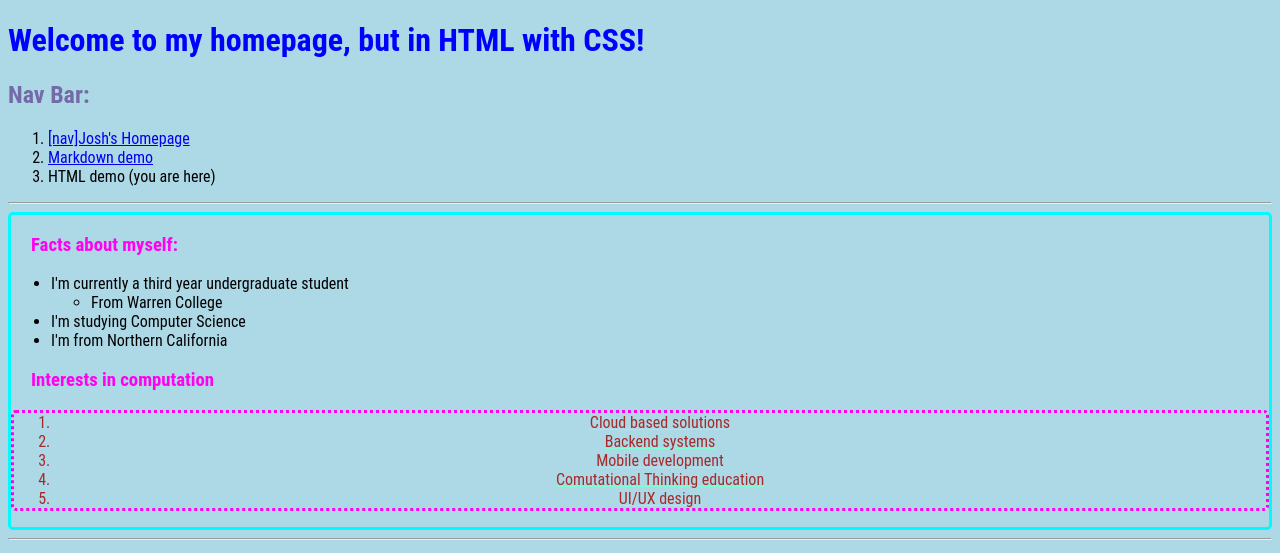
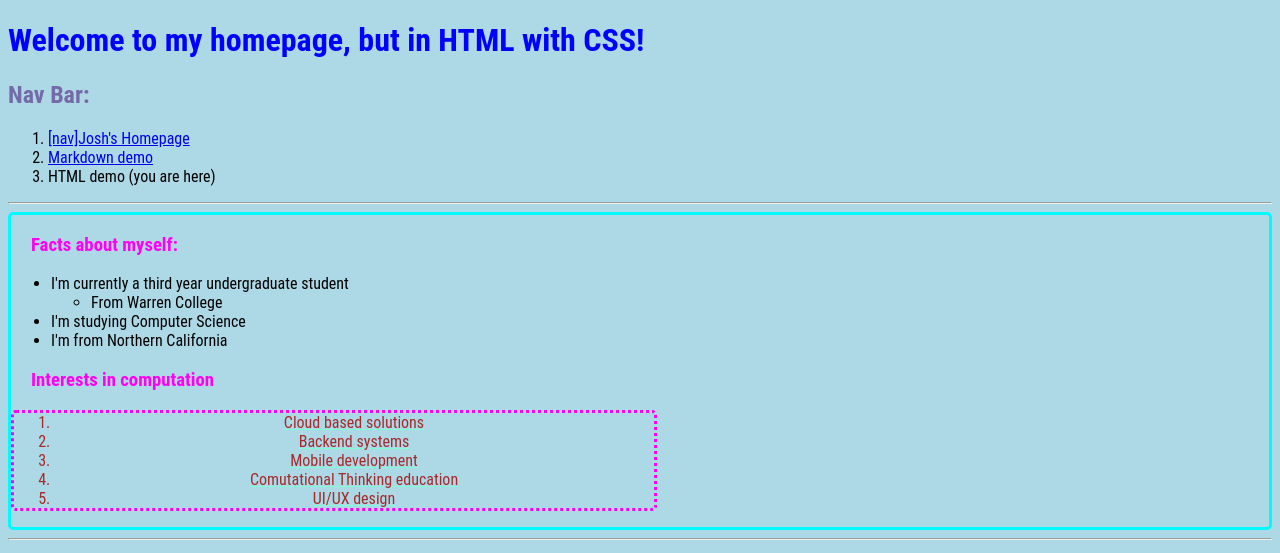
Before and after one commit to j1chou/wi21-cse110-lab3, a plain HTML site: page index.html in a window 1280 px wide. Shown: the top 553 px of the page. Drawn offline with Linux system fonts and the light colour scheme; grey boxes are pictures that could not be loaded.

Commit message:
widths and position

```diff
--- a/mystyle.css
+++ b/mystyle.css
@@ -17,6 +17,7 @@ body {
   }
 
   .intro {
+    position: relative;
     border-style: solid;
     border-width: medium;
     border-color: hsl(181, 100%, 50%);
@@ -24,6 +25,11 @@ body {
   }
 
   #interests{
+    position: sticky;
+
+    min-width: 300px;
+    max-width: 600px;
+
     border-style: dotted;
     border-width: medium;
     border-color: hsl(303, 100%, 50%);
@@ -34,6 +40,7 @@ body {
     color: brown;
     text-decoration: underline;
     text-decoration-color: aquamarine;
+
   }
 
 
```
